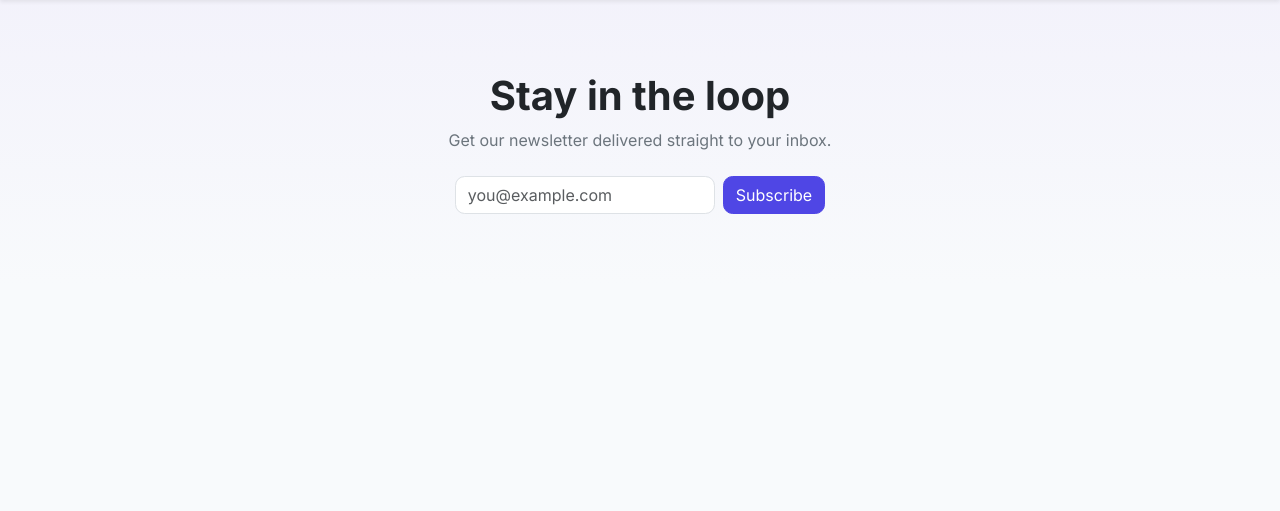
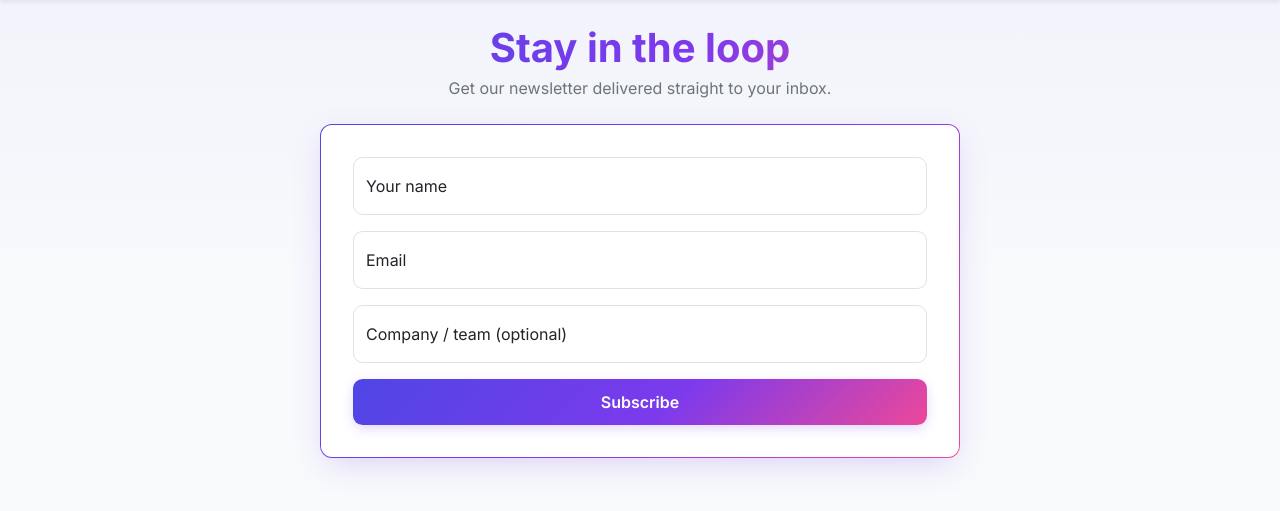
Before and after one commit to AIArchitectsClub/automated-newsletter-1, a FastAPI app: page /subscribe in a window 1280 px wide. Shown: the part 56-567 px from the top of the page. Run offline with FastAPI, Linux system fonts and the light colour scheme; some libraries are stand-ins or nearby versions.

Commit message:
Add real subscribe form (name/email/team) and remove hardcoded seed subscribers
The subscribe/admin-subscribers pages were already DB-backed, but the
production database still carried 5 fixed seed rows from the initial
scaffold, making the list look static. Extends the subscriber record
with name/team, restyles the form to match the app's design system,
and drops the seed INSERT so it can't reintroduce fake rows on future
schema runs.

```diff
--- a/app/templates/partials/subscriber_row.html
+++ b/app/templates/partials/subscriber_row.html
@@ -2,7 +2,10 @@
   <div class="card shadow-sm hover-lift h-100">
     <div class="card-body d-flex justify-content-between align-items-center gap-2">
       <div>
-        <div class="fw-semibold">{{ subscriber.email }}</div>
+        <div class="fw-semibold">{{ subscriber.name or subscriber.email }}</div>
+        <div class="text-secondary small">
+          {{ subscriber.email }}{% if subscriber.team %} &middot; {{ subscriber.team }}{% endif %}
+        </div>
         <span class="badge text-bg-{{ 'success' if subscriber.status == 'active' else 'danger' }} mt-1">{{ subscriber.status }}</span>
       </div>
       <button
--- a/app/templates/subscribe.html
+++ b/app/templates/subscribe.html
@@ -1,17 +1,33 @@
 {% extends "base.html" %}
 {% block title %}Subscribe{% endblock %}
 {% block content %}
-  <div class="text-center py-5">
-    <h1 class="display-6 fw-bold mb-2">Stay in the loop</h1>
-    <p class="text-secondary mb-4">Get our newsletter delivered straight to your inbox.</p>
+  <div class="text-center mb-4">
+    <h1 class="fw-bold mb-1 gradient-heading">Stay in the loop</h1>
+    <p class="text-secondary mb-0">Get our newsletter delivered straight to your inbox.</p>
+  </div>
 
-    {% if subscribed %}
-      <div class="alert alert-success d-inline-block">You're subscribed. Thanks!</div>
-    {% else %}
-      <form method="post" action="/subscribe" class="d-flex justify-content-center gap-2 flex-wrap">
-        <input type="email" name="email" class="form-control w-auto" style="min-width: 260px;" placeholder="you@example.com" required>
-        <button type="submit" class="btn btn-primary">Subscribe</button>
-      </form>
-    {% endif %}
-  </div>
+  {% if subscribed %}
+    <div class="contribute-success mx-auto">
+      <div class="contribute-success-icon">✓</div>
+      <h2 class="h5 fw-bold mb-2">You're subscribed!</h2>
+      <p class="text-secondary mb-3">Thanks for joining — look out for our next issue in your inbox.</p>
+      <a href="/subscribe" class="btn btn-outline-secondary btn-sm">Subscribe another</a>
+    </div>
+  {% else %}
+    <form method="post" action="/subscribe" class="contribute-card mx-auto">
+      <div class="form-floating mb-3">
+        <input type="text" name="name" id="subscribe_name" class="form-control" placeholder="Your name" required>
+        <label for="subscribe_name">Your name</label>
+      </div>
+      <div class="form-floating mb-3">
+        <input type="email" name="email" id="subscribe_email" class="form-control" placeholder="you@example.com" required>
+        <label for="subscribe_email">Email</label>
+      </div>
+      <div class="form-floating mb-3">
+        <input type="text" name="team" id="subscribe_team" class="form-control" placeholder="Company / team">
+        <label for="subscribe_team">Company / team (optional)</label>
+      </div>
+      <button type="submit" class="btn contribute-submit-btn w-100">Subscribe</button>
+    </form>
+  {% endif %}
 {% endblock %}
```
Also changed, not shown: app/routes/subscribers.py (+6 -3 lines), db/schema.sql (+4 -8 lines), e2e/edge-cases.spec.js (+1 -1 lines), e2e/guest-browsing.spec.js (+1 -1 lines), e2e/newsletter-management.spec.js (+1 -1 lines), e2e/pages/SubscribePage.js (+6 -2 lines).
